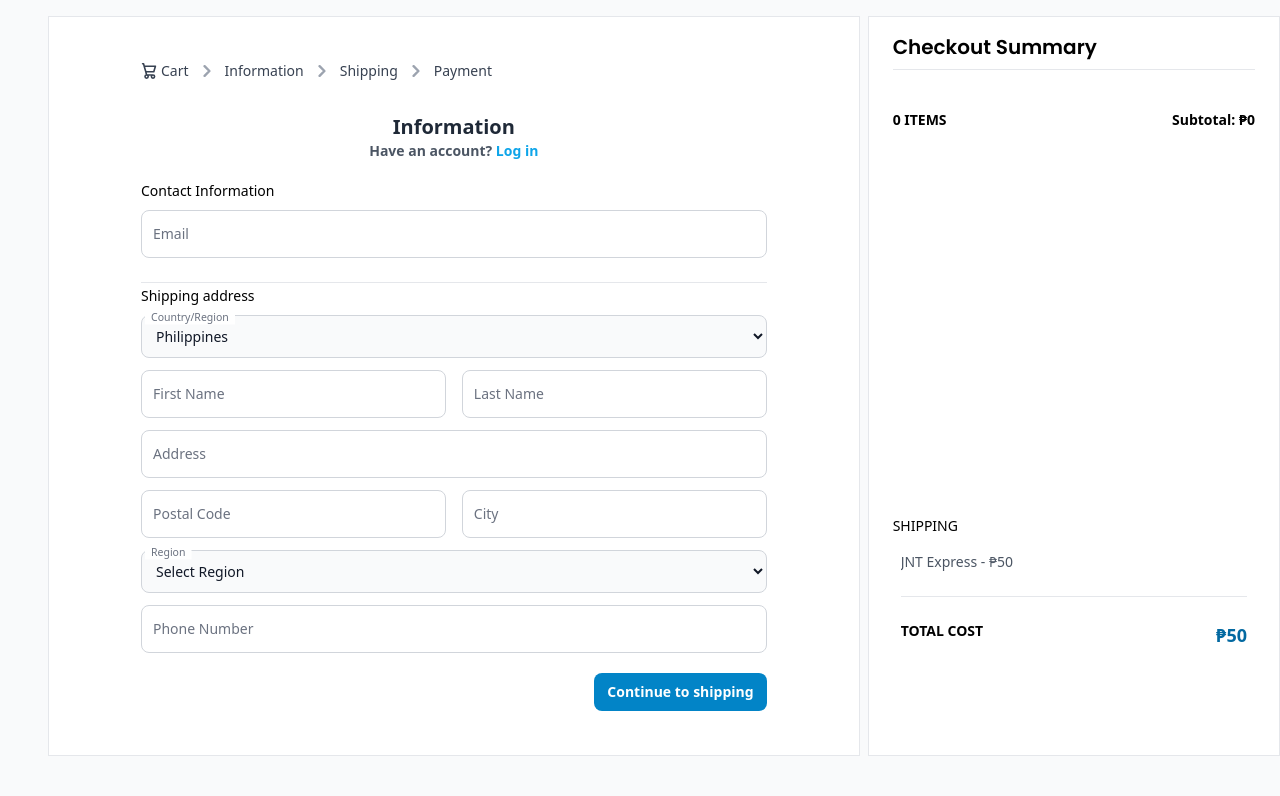
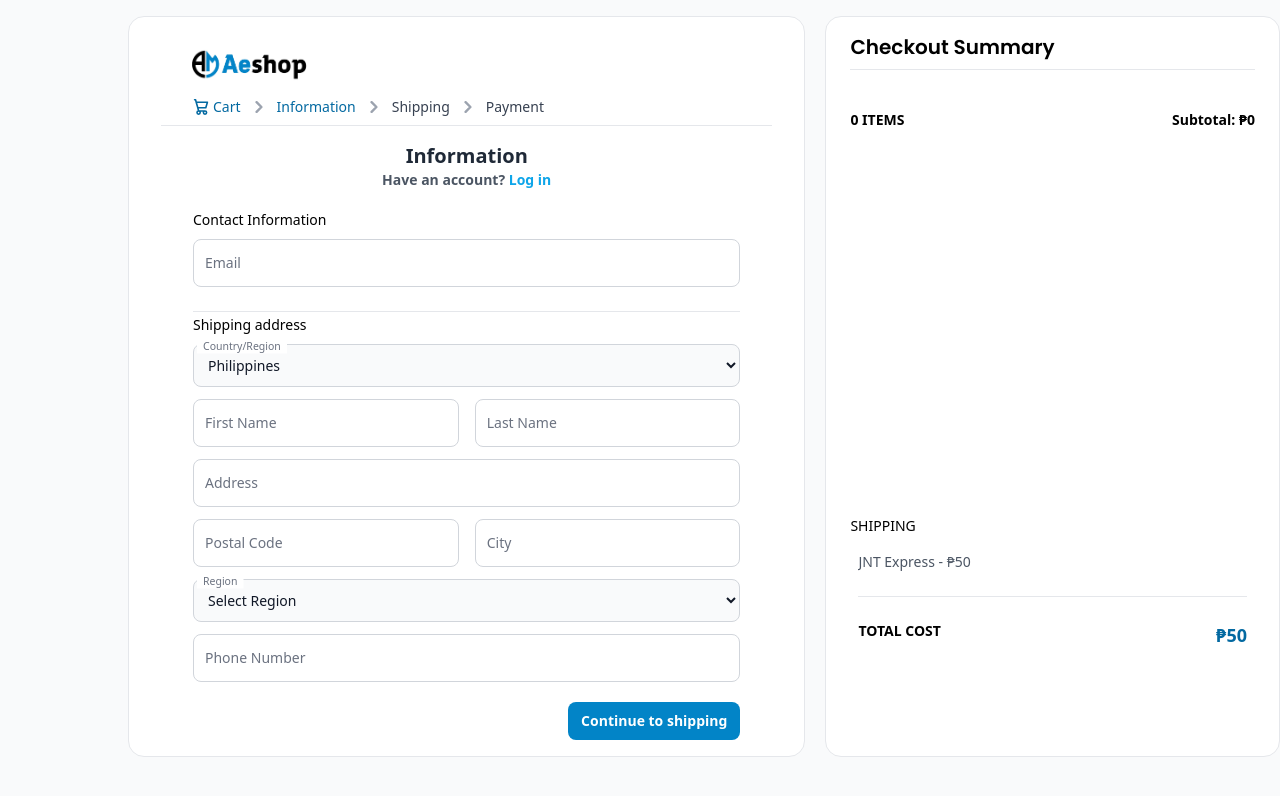
Before and after one commit to blubirdd/aeshop, a React (Vite) app: page /checkout in a window 1280 px wide. Shown: the top 796 px of the page. Built offline with nearby package versions, Linux system fonts and the light colour scheme; a web font is replaced by a local one.

Commit message:
Update site icon and cart page

```diff
--- a/index.html
+++ b/index.html
@@ -2,13 +2,13 @@
 <html lang="en">
   <head>
     <meta charset="UTF-8" />
-    <link rel="icon" type="image/svg+xml" href="/logo.ico" />
+    <link rel="icon" type="image/svg+xml" href="/aeshop.ico" />
     <meta name="viewport" content="width=device-width, initial-scale=1.0" />
-    <meta property="og:title" content="Aeshop"/>
+    <meta property="og:title" content="Aeshop - Gaming and Collectables Store"/>
     <meta property="og:description" content=" Immerse yourself in a shopping experience that transcends the ordinary, as we present a carefully curated collection of tech and collectibles"/>
-    <meta property="og:image" content="/bb.png"/>
+    <meta property="og:image" content="/aeshop.jpg"/>
 
-    <title>Aeshop</title>
+    <title>Aeshop - Gaming and Collectables Store</title>
   </head>
   <body>
     <div id="root"></div>
--- a/src/components/layouts/Navbar.jsx
+++ b/src/components/layouts/Navbar.jsx
@@ -95,8 +95,8 @@ function Navbar() {
             </div>
             {/* cart button */}
             {location.pathname !== '/cart' && (
-              <div className="cartButton">
-                <div className="hs-dropdown [--trigger:hover] z-50">
+              <div className="cartButton z-50">
+                <div className="hs-dropdown [--trigger:hover]">
                   <Link to="/cart">
                     <button
                       type="button"
--- a/src/components/product/CheckoutForm.jsx
+++ b/src/components/product/CheckoutForm.jsx
@@ -1,26 +1,28 @@
 import React from 'react'
 import { Link } from 'react-router-dom'
 import regions from '../../constants/regions'
+import aeshop from '/aeshop.jpg'
 function CheckoutForm() {
   return (
-    <div className="w-full md:ml-12 md:mr-2 bg-white px-4 sm:px-8 py-4 mt-4 border">
-    <div className="bg-white p-4 sm:p-7 dark:bg-slate-900">
-      <nav className="flex" aria-label="Breadcrumb">
+    <div className="w-full md:ml-32 md:mr-5 bg-white  px-4 sm:px-8 py-4 mt-4 border rounded-2xl">
+      <img src={aeshop} className="w-40 mx-auto py-2 sm:p-4 sm:ml-2" />
+      <div className="dark:bg-slate-900">
+        <nav className="flex border-b pb-2 border-b-gray-200" aria-label="Breadcrumb">
           <ol className="inline-flex items-center space-x-1 md:space-x-2 rtl:space-x-reverse md:pl-8">
-            <li className="inline-flex items-center" aria-current="page">
-              <Link to="/cart" className="group inline-flex items-center text-sm font-medium text-gray-700 hover:text-sky-600 dark:text-gray-400 dark:hover:text-white">
+            <li className="inline-flex items-center">
+              <Link to="/cart" className="group inline-flex items-center text-sm font-medium text-sky-700 hover:text-sky-600 dark:text-gray-400 dark:hover:text-white">
                 <svg className="w-4 h-4 me-1 group-hover:text-sky-600 dark:text-white" aria-hidden="true" xmlns="http://www.w3.org/2000/svg" fill="none" viewBox="0 0 18 20">
                   <path stroke="currentColor" strokeLinecap="round" strokeLinejoin="round" strokeWidth="2" d="M6 15a2 2 0 1 0 0 4 2 2 0 0 0 0-4Zm0 0h8m-8 0-1-4m9 4a2 2 0 1 0 0 4 2 2 0 0 0 0-4Zm-9-4h10l2-7H3m2 7L3 4m0 0-.792-3H1" />
                 </svg>
                 Cart
               </Link>
             </li>
-            <li>
+            <li aria-current="page">
               <div className="flex items-center">
                 <svg className="rtl:rotate-180 w-3 h-3 text-gray-400 mx-1" aria-hidden="true" xmlns="http://www.w3.org/2000/svg" fill="none" viewBox="0 0 6 10">
                   <path stroke="currentColor" strokeLinecap="round" strokeLinejoin="round" strokeWidth="2" d="m1 9 4-4-4-4" />
                 </svg>
-                <Link to="/checkout" className="ms-1 text-sm font-medium text-gray-700 hover:text-sky-600 md:ms-2 dark:text-gray-400 dark:hover:text-white">
+                <Link to="/checkout" className="ms-1 text-sm font-medium text-sky-700 hover:text-sky-600 md:ms-2 dark:text-gray-400 dark:hover:text-white">
                   Information
                 </Link>
               </div>
@@ -47,7 +49,7 @@ function CheckoutForm() {
             </li>
           </ol>
         </nav>
-        <div className="text-center mt-8 mb-4">
+        <div className="text-center mt-4 mb-4">
           <h2 className="text-2xl md:text-xl font-bold text-gray-800 dark:text-gray-200">
             Information
           </h2>
--- a/src/components/product/CheckoutSummary.jsx
+++ b/src/components/product/CheckoutSummary.jsx
@@ -5,7 +5,7 @@ function CheckoutSummary() {
   const { products, cartItems, getTotalOfCartProducts, getTotalCartAmount } = useContext(ShopContext);
 
   return (
-    <div className="w-full md:w-2/3 lg:w-1/2 mx-auto bg-white border px-4 py-4 md:px-6 md:py-4 mt-4">
+    <div className="w-full md:w-2/3 bg-white border px-4 py-4 md:px-6 md:py-4 mt-4 rounded-2xl">
       <h1 className="font-semibold text-lg md:text-xl border-b pb-2">Checkout Summary</h1>
       <div className="flex flex-col md:flex-row justify-between mt-4 md:mt-10 mb-4 md:mb-5">
         <span className="font-semibold text-sm uppercase mb-2 md:mb-0">{getTotalOfCartProducts()} Items</span>
```
Also changed, not shown: public/aeshop.png (added), 1 other file (tests, documents, lock files or other folders).
